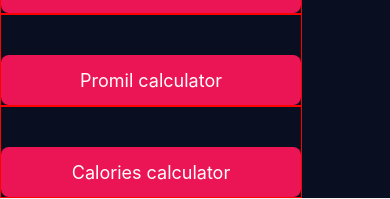
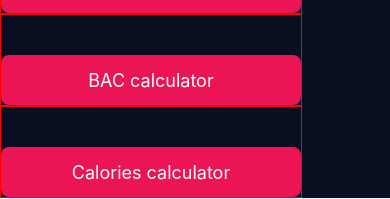
Before and after one commit to wojciechkurzak/psi-project, a React Native app: screen /Home in a window 390 px wide. Shown: the part 179-378 px from the top of the page. Built offline with nearby package versions, Linux system fonts and the light colour scheme.

Commit message:
Change name from promil calculator to BAC calculator

```diff
--- a/App.jsx
+++ b/App.jsx
@@ -60,7 +60,7 @@ const App = () => {
 						component={PromilScreen}
 						options={{
 							...screenOptions,
-							title: 'Promil calculator',
+							title: 'BAC calculator',
 							headerRight: () => (
 								<HistoryButton route="PromilHistory" />
 							),
--- a/screens/HomeScreen.jsx
+++ b/screens/HomeScreen.jsx
@@ -7,7 +7,7 @@ const HomeScreen = () => {
 		<View style={styles.container}>
 			<Text style={styles.text}>Choose calculator</Text>
 			<NavigationButton text="BMI calculator" route="Bmi" />
-			<NavigationButton text="Promil calculator" route="Promil" />
+			<NavigationButton text="BAC calculator" route="Promil" />
 			<NavigationButton text="Calories calculator" route="Calories" />
 		</View>
 	)
```
